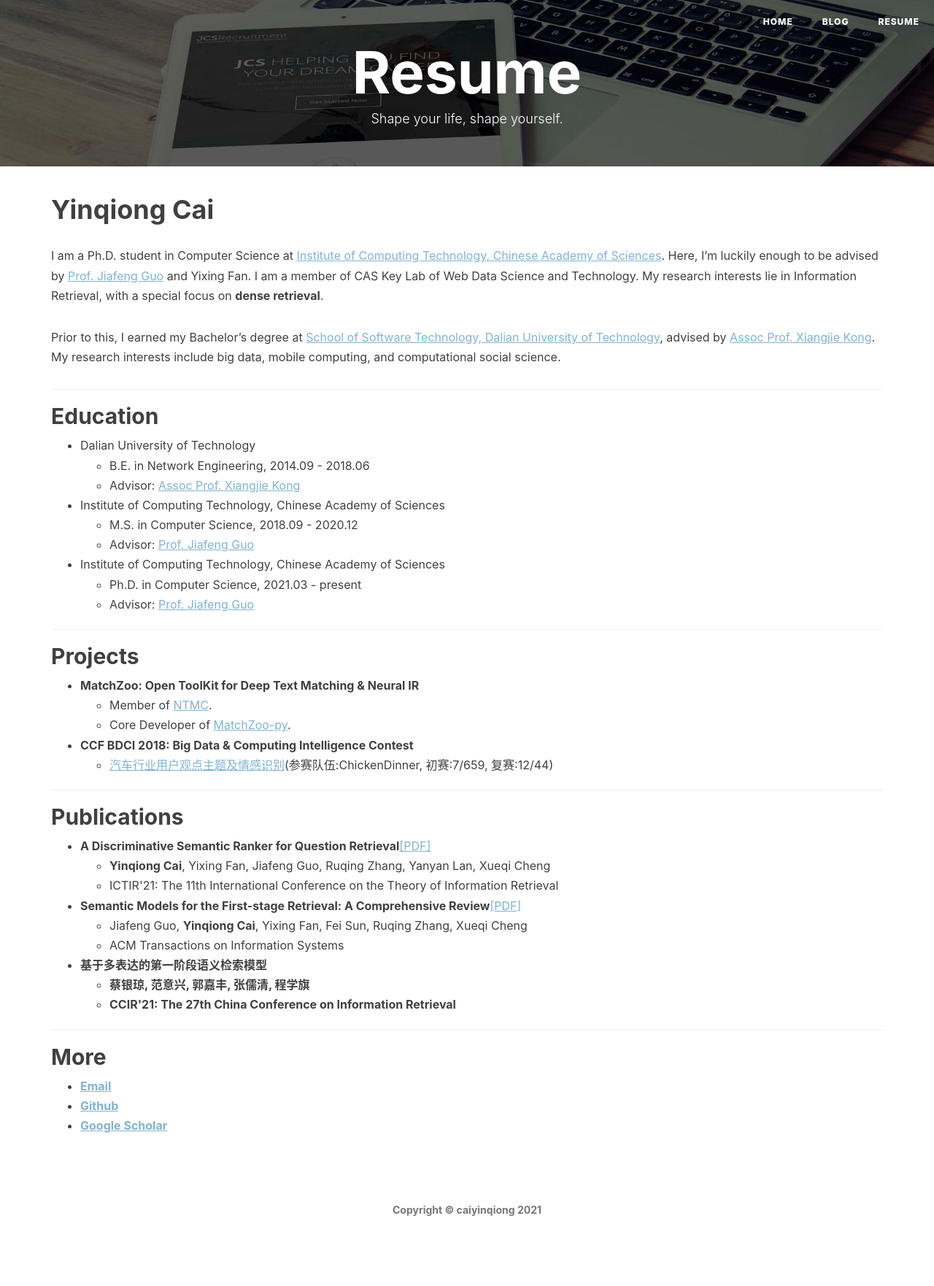
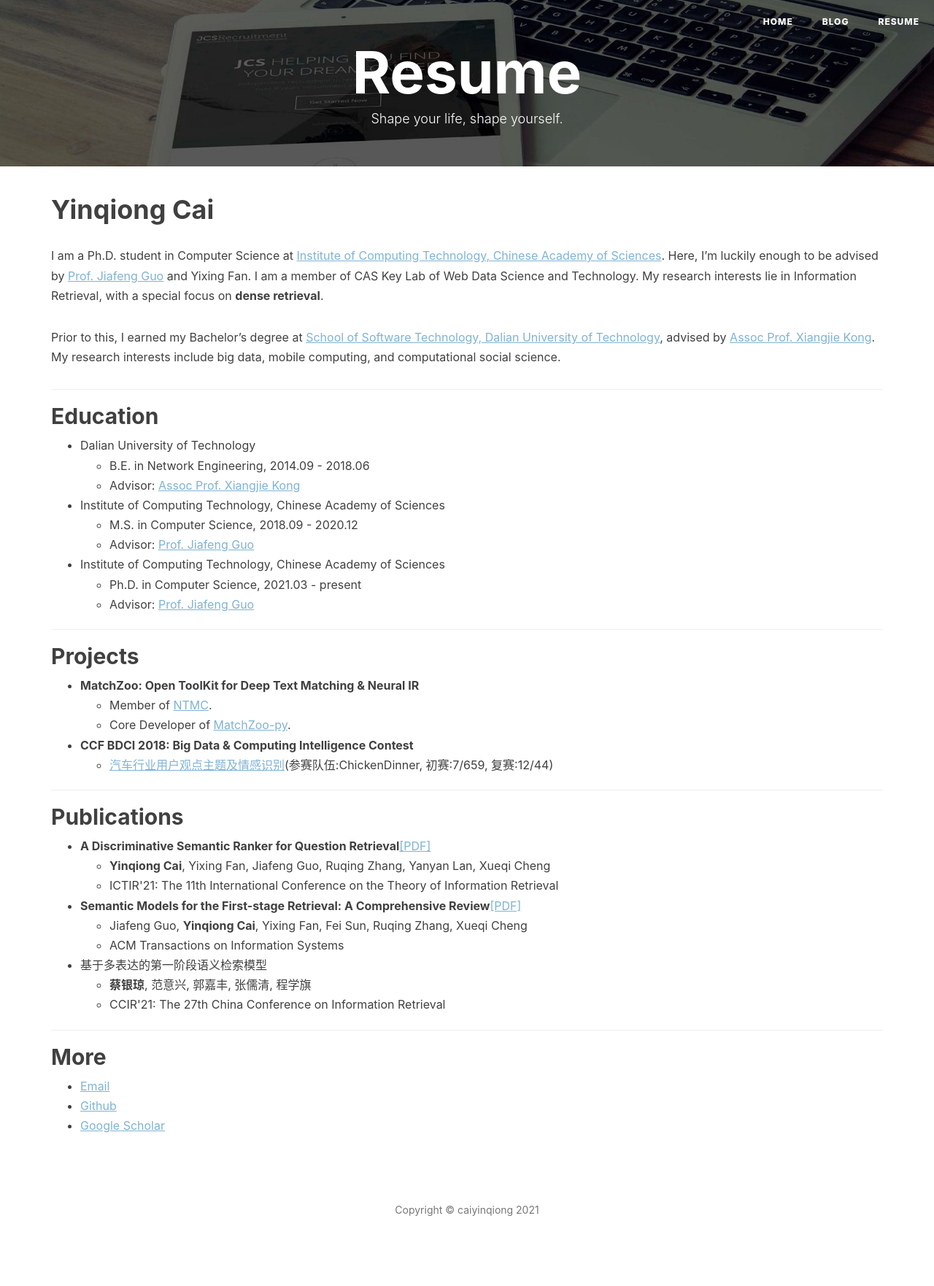
Before and after one commit to caiyinqiong/caiyinqiong.github.io, a Jekyll site: the page built from resume.html, in a window 1280 px wide. Shown: the whole page at 73% size. Built offline with Jekyll 4.4.1, drawn with Linux system fonts in a browser that asks for light colours; nearby versions of some CDN libraries; comment, search, counter and statistics services are not loaded.

```diff
--- a/resume.html
+++ b/resume.html
@@ -84,7 +84,7 @@ Comprehensive Review</strong><a href="https://arxiv.org/abs/2103.04831" style="c
         <li>Jiafeng Guo, <strong>Yinqiong Cai</strong>, Yixing Fan, Fei Sun, Ruqing Zhang, Xueqi Cheng</li>
         <li>ACM Transactions on Information Systems</li>
     </ul>
-  <li><strong>基于多表达的第一阶段语义检索模型</li>
+  <li>基于多表达的第一阶段语义检索模型</li>
     <ul>
         <li><strong>蔡银琼</strong>, 范意兴, 郭嘉丰, 张儒清, 程学旗</li>
         <li>CCIR'21: The 27th China Conference on Information Retrieval</li>
```
